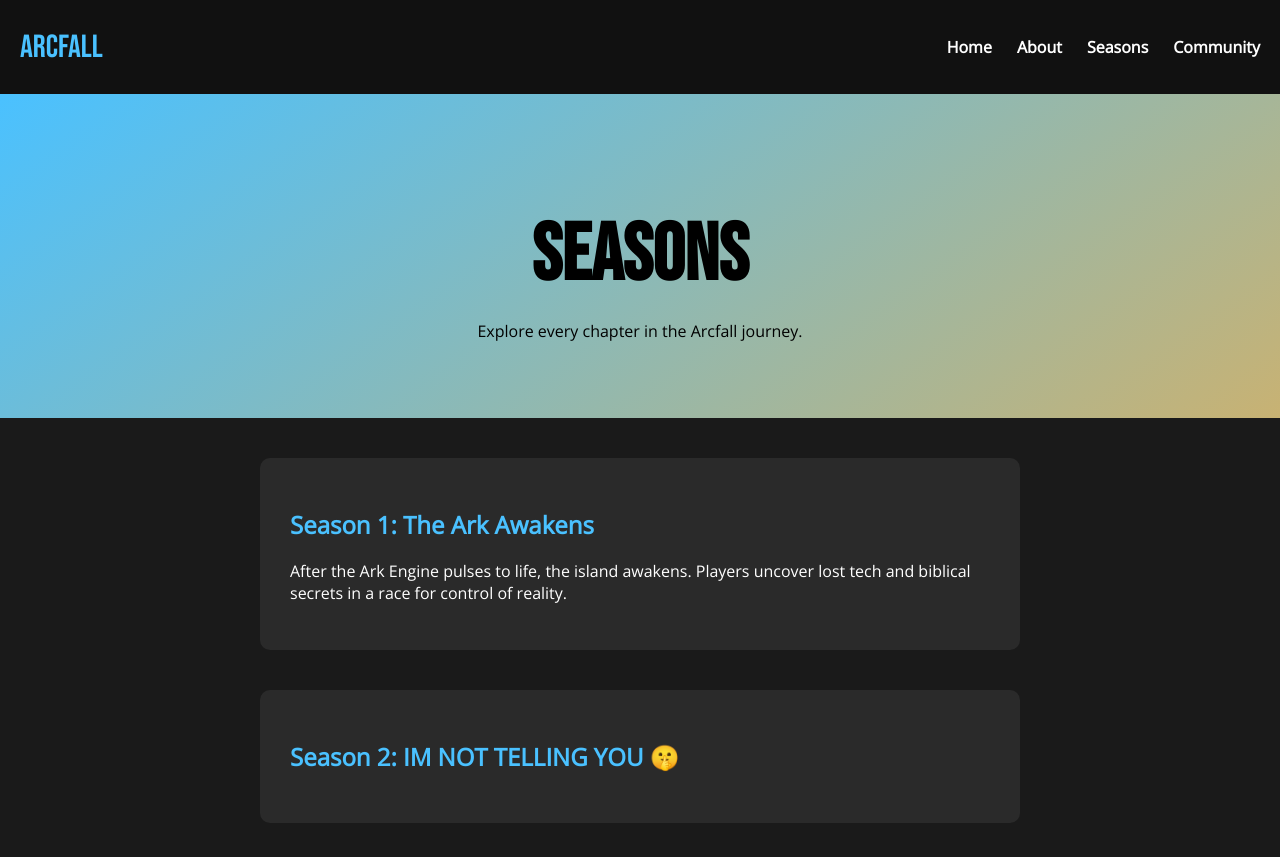
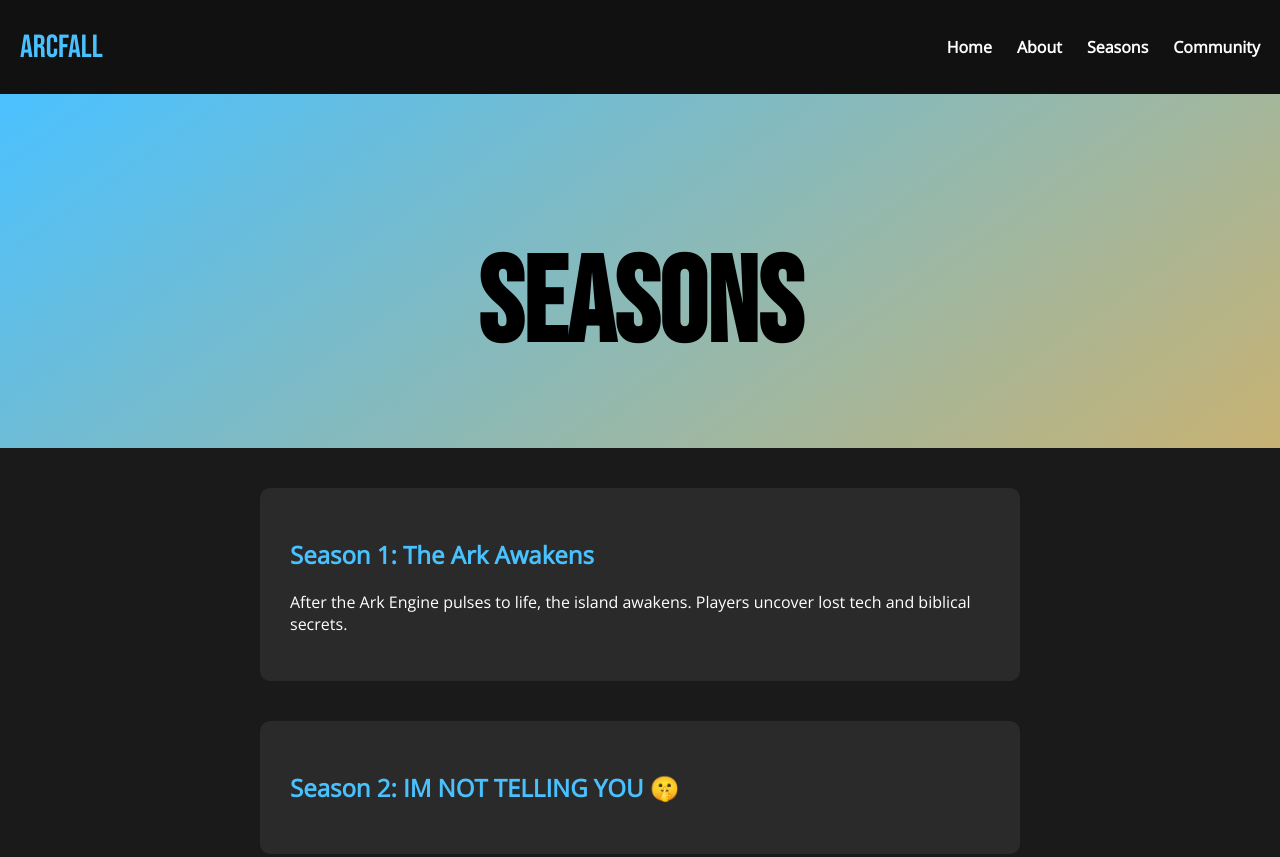
Before and after one commit to J100S/Arcfall, a plain HTML site: page seasons.html in a window 1280 px wide. Shown: the top 857 px of the page. Drawn offline with nearby package versions, Linux system fonts and the light colour scheme.

Commit message:
Update seasons.html

```diff
--- a/seasons.html
+++ b/seasons.html
@@ -53,7 +53,7 @@
 
     h1 {
       font-family: 'Bebas Neue', cursive;
-      font-size: 80px;
+      font-size: 120px;
       margin-bottom: 10px;
     }
 
@@ -92,12 +92,11 @@
 
   <header>
     <h1>Seasons</h1>
-    <p>Explore every chapter in the Arcfall journey.</p>
   </header>
 
   <div class="season">
     <h2>Season 1: The Ark Awakens</h2>
-    <p>After the Ark Engine pulses to life, the island awakens. Players uncover lost tech and biblical secrets in a race for control of reality.</p>
+    <p>After the Ark Engine pulses to life, the island awakens. Players uncover lost tech and biblical secrets.</p>
   </div>
 
   <div class="season">
```
